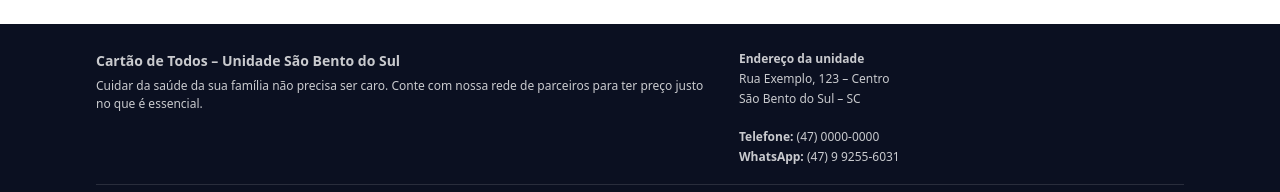
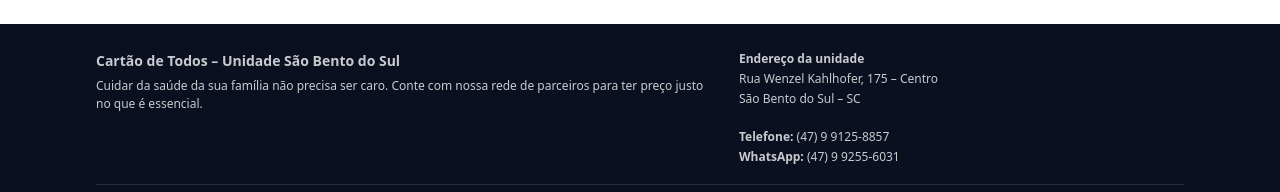
Before and after one commit to cdtsaobentodosul/cartao-de-todos, a plain HTML site: page index.html in a window 1280 px wide. Shown: the part 3041-3233 px from the top of the page. Drawn offline with Linux system fonts and the light colour scheme.

Commit message:
Update index.html

```diff
--- a/index.html
+++ b/index.html
@@ -1346,10 +1346,10 @@
         </div>
         <div class="footer-contact">
           <p><strong>Endereço da unidade</strong></p>
-          <p>Rua Exemplo, 123 – Centro</p>
+          <p>Rua Wenzel Kahlhofer, 175 – Centro</p>
           <p>São Bento do Sul – SC</p>
           <br />
-          <p><strong>Telefone:</strong> (47) 0000-0000</p>
+          <p><strong>Telefone:</strong> (47) 9 9125-8857</p>
           <p><strong>WhatsApp:</strong> (47) 9 9255-6031</p>
         </div>
       </div>
```
